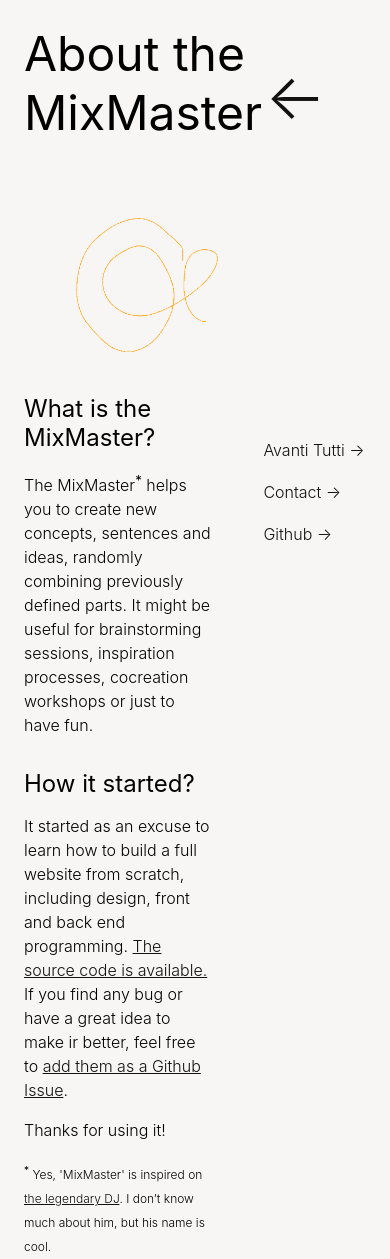
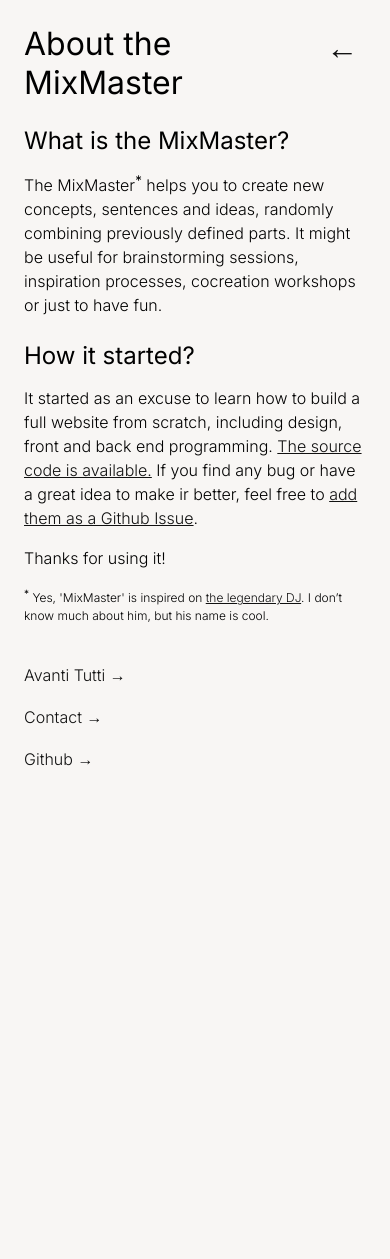
Before and after one commit to damagedgoods/combinator, a Django app: page /combine/about/ in a window 390 px wide. After the commit the page ends 766 px from the top, so only its background shows below. Run offline with Django 5.2, Linux system fonts and the light colour scheme.

Commit message:
Responsive for the about page

```diff
--- a/combine/static/css/styles.css
+++ b/combine/static/css/styles.css
@@ -20,15 +20,6 @@
 
 body {
 	background-color: rgb(248, 246, 244);
-}
-
-h1 {
-    font-size: 48px;
-}
-
-h2 {
-    margin: 32px 0 0 0;
-    font-size: 24px;
 }
 
 p {
@@ -125,25 +116,6 @@
 
 /* SHARED STYLES -------------------------------- */
 
-a.backLink {
-    position: fixed;
-    margin: 64px;
-    top: 0px;
-    right: 0px;
-    line-height: 64px;
-    font-size: 64px;
-    font-weight: 300;
-    text-decoration: none;
-    clear: both;
-    display: block;
-    cursor: pointer;
-    animation-name: slideInFromRight;
-    animation-duration: 1s;
-    transition-duration: 0.1s;
-    transition-property: transform;
-    transition-timing-function: ease-in-out;
-    z-index: 999;
-}
 
 a.backLink:active {
     transform: translateY(3px);
@@ -244,7 +216,7 @@
 .content p {
     opacity: 0;
     margin: 16px 0 0 0;
-    line-height: 24px;
+    line-height: 1.5;
 }
 
 .content ol {
@@ -274,16 +246,6 @@
     display: inline;
 }
 
-.content .left{
-    width: 55%;
-    float: left;
-}
-
-.content .right{
-    margin: 56px 0 0 0;
-    width: 30%;
-    float: right;
-}
 
 .content .right ul li {
     margin: 22px 0 0 0;
@@ -332,6 +294,15 @@
 }
 
 @media only screen and (min-width: 480px) {
+
+    h1 {
+        font-size: 48px;
+    }
+
+    h2 {
+        margin: 32px 0 0 0;
+        font-size: 24px;
+    }
 
     #main {
         margin: 64px;
@@ -394,9 +365,50 @@
         position: relative;
     }
 
+    a.backLink {
+        position: fixed;
+        margin: 64px;
+        top: 0px;
+        right: 0px;
+        line-height: 64px;
+        font-size: 64px;
+        font-weight: 300;
+        text-decoration: none;
+        clear: both;
+        display: block;
+        cursor: pointer;
+        animation-name: slideInFromRight;
+        animation-duration: 1s;
+        transition-duration: 0.1s;
+        transition-property: transform;
+        transition-timing-function: ease-in-out;
+        z-index: 999;
+    }
+
+    .content .left{
+        width: 55%;
+        float: left;
+    }
+
+    .content .right{
+        margin: 56px 0 0 0;
+        width: 30%;
+        float: right;
+    }
+
 }
 
 @media only screen and (max-width: 480px) {
+
+    h1 {
+        font-size: 32px;
+        width: 80%;
+    }
+
+    h2 {
+        margin: 24px 0 0 0;
+        font-size: 24px;
+    }
 
     #main {
         margin: 24px;
@@ -461,6 +473,37 @@
         line-height: 32px;
         text-decoration: none;
         position: relative;
+    }
+
+    a.backLink {
+        position: fixed;
+        margin: 32px;
+        top: 0px;
+        right: 0px;
+        line-height: 32px;
+        font-size: 32px;
+        font-weight: 300;
+        text-decoration: none;
+        clear: both;
+        display: block;
+        cursor: pointer;
+        animation-name: slideInFromRight;
+        animation-duration: 1s;
+        transition-duration: 0.1s;
+        transition-property: transform;
+        transition-timing-function: ease-in-out;
+        z-index: 999;
+    }
+
+    .header {
+        display: none;
+    }
+
+    .content .left{
+    }
+
+    .content .right{
+        margin: 40px 0 0 0;
     }
 
 }
--- a/combine/templates/about.html
+++ b/combine/templates/about.html
@@ -4,10 +4,17 @@
 <html>
 <head>
 	<meta charset="UTF-8">
+	<meta name="viewport" content="width=device-width, initial-scale=1.0">
     <title>The MixMaster | About</title>
     <script src="{% static 'js/script.js' %}" charset="utf-8"></script>
     <link rel="stylesheet" type="text/css" href="{% static 'css/styles.css' %}">
     <link rel="icon" href="../static/img/favicon.png" type="image/png" >
+
+	<style>
+		@import url("https://fonts.googleapis.com/css2?family=Inter:wght@100..900&display=swap");
+		@import url("https://fonts.googleapis.com/css2?family=Inter:wght@100..900&display=swap&text=↑→↓←");
+	</style>
+
 </head>
 
 <body>
```
